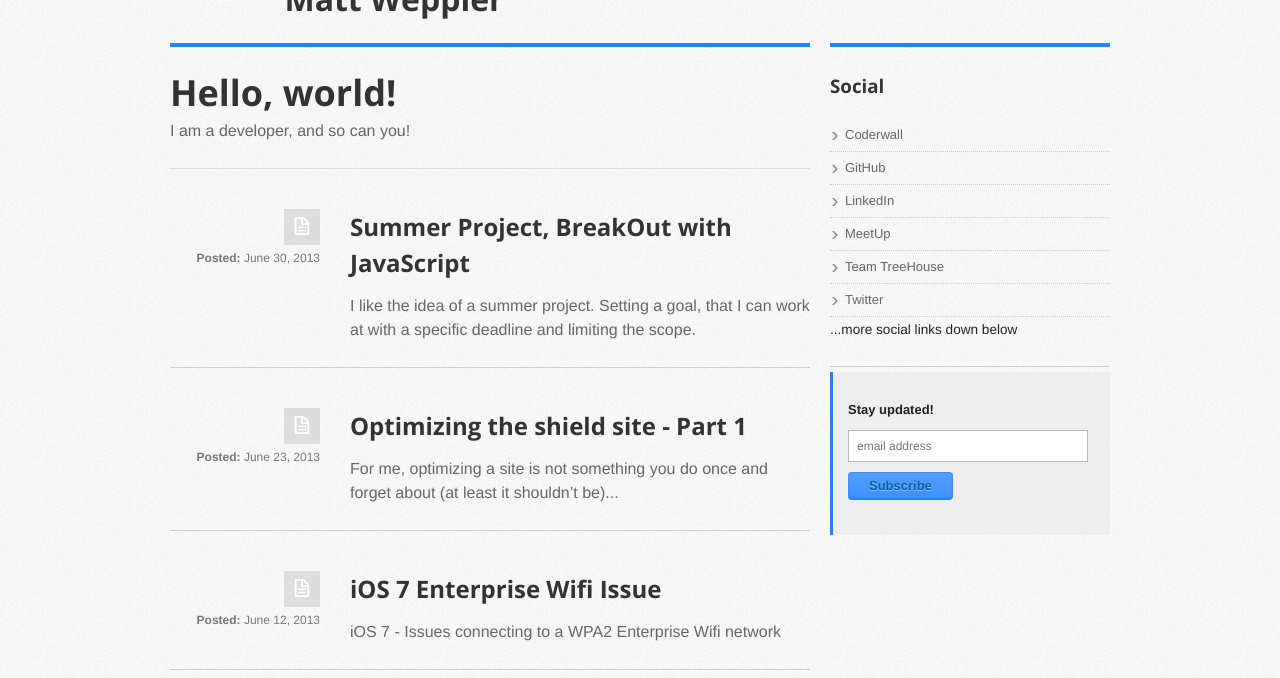
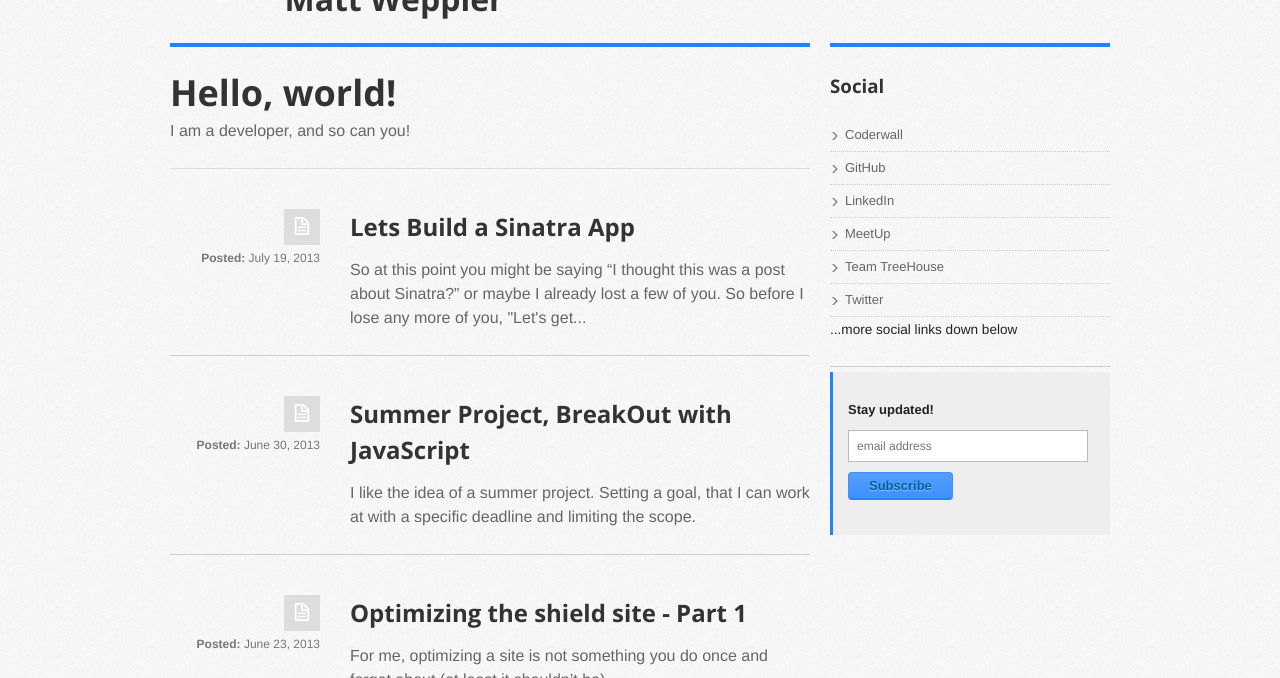
Before and after one commit to mweppler/mweppler.github.com, a Jekyll site: the page built from index.html, in a window 1280 px wide and 900 px high, cut to the strip 222-900 px from the top of the window. Built offline with Jekyll 4.4.1, drawn with Linux system fonts in a browser that asks for light colours; nearby versions of some CDN libraries; comment, search, counter and statistics services are not loaded; some of the changed lines change nothing that is shown; some of the changed text lies outside the part shown.

Commit message:
posting lets build a sinatra app

```diff
--- a/_posts/_2013-07-19-lets-build-a-sinatra-app.md
+++ b/_posts/2013-07-19-lets-build-a-sinatra-app.md
@@ -3,7 +3,7 @@ layout: post
 meta-description: Building a simple sinatra app.
 meta-keywords: sinatra, haml, datamapper
 preview: |
-  So at this point you  might be saying “I thought this was a post about Sinatra?” or maybe I already lost a few of you. So before I lose any more of you, "Let's get the show on the road!".
+  So at this point you  might be saying “I thought this was a post about Sinatra?” or maybe I already lost a few of you. So before I lose any more of you, "Let's get the [[show]] on the road!".
 syntax-highlighting: true
 title: Lets Build a Sinatra App
 ---
@@ -20,7 +20,29 @@ I have to make a few assumptions here in order to keep this a blog post. One is
 
 I'll start by modeling the app a bit. For now just the basics. I am going to have a video object with fields like title, length, description, image & genre. I'll need a storage location. I’ll need a way to add this info about the video, upload the video, and watch it, especially on my iPad.
 
-A few things to note, I am developing and running this from my Mac. I believe everything should work just the same on Linux, though I'm not so sure about Windows. Some things will be commands I run from the terminal. To begin, we need to open terminal and install a few things. If you're not comfortable on the commandline I'd suggest you read up on basics. You should still be able to follow along, but if your goal is to be a developer you should really have a basic understanding. If you have a few hours and about $24, a great resource is the "Meet the Command Line" videos over at http://peepcode.com
+A few things to note, I am developing and running this from my Mac. I believe everything should work just the same on Linux, though I'm not so sure about Windows. I will be using haml http://haml.info/ for the markup. So instead of having to type out this:
+
+{% highlight html %}
+<section class=”container”>
+  <h1><%= post.title %></h1>
+  <h2><%= post.subtitle %></h2>
+  <div class=”content”>
+    <%= post.content %>
+  </div>
+</section>
+{% endhighlight %}
+
+we can just type this:
+
+{% highlight ruby %}
+%section.container
+  %h1= post.title
+  %h2= post.subtitle
+  .content
+    = post.content
+{% endhighlight %}
+
+Time to kick things off, we need to open terminal and install a few things. If you're not comfortable on the commandline I'd suggest you read up on basics. You should still be able to follow along, but if your goal is to be a developer you should really have a basic understanding. If you have a few hours and about $24, a great resource is the "Meet the Command Line" videos over at http://peepcode.com
 
     https://peepcode.com/products/meet-the-command-line
     https://peepcode.com/products/advanced-command-line
@@ -167,7 +189,7 @@ configure do
 end
 {% endhighlight %}
 
-Our video class is going to need to inherit from DataMapper:
+Our video class is going to need access to some DataMapper methods so well need to include it in our models:
 
 {% highlight ruby %}
 class Video
@@ -261,7 +283,6 @@ I want to finish off this first sprint by building out our layout:
     %meta{"http-equiv" => "X-UA-Compatible", :content => "IE=edge,chrome=1" }
     %meta{ :charset => "utf-8" }
     %title= @title || 'The Video Store'
-    %link{ :rel => "stylesheet",  :href => "/css/styles.css" }
   %body
     .container
       = yield
@@ -318,23 +339,23 @@ Now lets create the view which is basically a form. Within the views directory c
 
 {% highlight ruby %}
 %h1= @title
-%form{ :action => "/video/create", :method => "post", :id => "video-form", :enctype => "multipart/form-data" }
+%form#video-form{ :action => "/video/create", :method => "post", :enctype => "multipart/form-data" }
   %label Title:
-  %input{ :type => "text", :name => "video[title]", :id => "title" }
+  %input#title{ :type => "text", :name => "video[title]" }
   %label Description:
-  %input{ :type => "text", :name => "video[description]", :id => "description" }
+  %input#description{ :type => "text", :name => "video[description]" }
   %label Genre:
-  %input{ :type => "text", :name => "video[genre]", :id => "genre" }
+  %input#genre{ :type => "text", :name => "video[genre]" }
   %label Length:
-  %input{ :type => "text", :name => "video[length]", :id => "length" }
+  %input#length{ :type => "text", :name => "video[length]" }
   %label Image:
-  %input{ :type => "file", :name => "image-file", :id => "image-file" }
+  %input#image-file{ :type => "file", :name => "image-file" }
   %label Video:
-  %input{ :type => "file", :name => "video-file", :id => "video-file" }
+  %input#video-file{ :type => "file", :name => "video-file" }
   %input{ :type => "submit" }
 {% endhighlight %}
 
-Create a view to show our success message 'create.haml' and add a simple:
+Create another view to show our success message 'create.haml' and add a simple:
 
 {% highlight ruby %}
 %h1= @message
@@ -377,39 +398,41 @@ body { width: 100%; }
 .container { margin: 0 auto; max-width: 960px; }
 {% endhighlight %}
 
-Now lets clean up the upload form. Update the upload.haml file with:
+Now lets clean up the upload form. Update the new.haml file with:
 
 {% highlight ruby %}
-%form{ :action => "/video/create", :class => "pure-form pure-form-aligned", :method => "post", :id => "video-form", :enctype => "multipart/form-data" }
+%form#video-form.pure-form.pure-form-aligned{ :action => "/video/create", :method => "post", :enctype => "multipart/form-data" }
   %fieldset
     %legend= @title
-    %div{ :class => "pure-control-group" }
+    .pure-control-group
       %label Title:
-      %input{ :type => "text", :name => "video[title]", :id => "title" }
+      %input#title{ :type => "text", :name => "video[title]" }
 
-    %div{ :class => "pure-control-group" }
+    .pure-control-group
       %label Description:
-      %textarea{ :name => "video[description]", :id => "description" }
+      %textarea#description{ :name => "video[description]" }
 
-    %div{ :class => "pure-control-group" }
+    .pure-control-group
       %label Genre:
-      %input{ :type => "text", :name => "video[genre]", :id => "genre" }
+      %input#genre{ :type => "text", :name => "video[genre]" }
 
-    %div{ :class => "pure-control-group" }
+    .pure-control-group
       %label Length:
-      %input{ :type => "text", :name => "video[length]", :id => "length" }
+      %input#length{ :type => "text", :name => "video[length]" }
 
-    %div{ :class => "pure-control-group" }
-      %label>Image:
-      %input{ :type => "file", :name => "image-file", :id => "image-file" }
+    .pure-control-group
+      %label Image:
+      %input#image-file{ :type => "file", :name => "image-file" }
 
-    %div{ :class => "pure-control-group" }
-      %label>Video:
-      %input{ :type => "file", :name => "video-file", :id => "video-file" }
+    .pure-control-group
+      %label Video:
+      %input#video-file{ :type => "file", :name => "video-file" }
 
-    %div{ :class => "pure-controls" }
-      %button{ :type => "submit", :class => "pure-button pure-button-primary" } Submit
+    .pure-controls
+      %button.pure-button.pure-button-primary{ :type => "submit" } Submit
 {% endhighlight %}
+
+![New/Upload View](/img/for-posts/lets-build-a-sinatra-app/new-view.png "New/Upload View")
 
 Now that thats out of the way lets add a way to view videos that we've uploaded. In other words lets add a /video/list route in video_store.rb:
 
@@ -432,7 +455,7 @@ end
   %a{ :href => "/video/list" } Available Videos
 {% endhighlight %}
 
-Make this view pretty:
+Make this list.haml view pretty:
 
 {% highlight ruby %}
 %h1= @title
@@ -452,6 +475,8 @@ Make this view pretty:
         %td= video.genre
 {% endhighlight %}
 
+![List View](/img/for-posts/lets-build-a-sinatra-app/list-view.png "List View")
+
 Ok, one last step. Lets add a way to get all the videos details as we'll as an option to watch it! So lets add the route in video_store.rb:
 
 {% highlight ruby %}
@@ -466,7 +491,13 @@ get '/video/show/:id' do
 end
 {% endhighlight %}
 
-...and we'll add a link in the list view. We'll make the title the link element:
+...and we'll add a link in the list view list.haml. We'll make the title the link element so update the code:
+
+{% highlight ruby %}
+%td= video.title
+{% endhighlight %}
+
+to:
 
 {% highlight ruby %}
 %td
@@ -499,23 +530,8 @@ For now we're just going to add the same elements from the list view, only we'll
 ...and add a watch link. Wait a watch link? Yeah a watch link:
 
 {% highlight ruby %}
-%h1= @title
-%table.pure-table
-  %thead
-    %tr
-      %td Title
-      %td Length
-      %td Description
-      %td Genre
-      %td
-  %tbody
-    %tr
-      %td= @video.title
-      %td= @video.length
-      %td= @video.description
-      %td= @video.genre
-      %td
-        %a{ :href => "#" } Watch
+%td
+  %a{ :href => "#" } Watch
 {% endhighlight %}
 
 So does this mean we're going to need a route and view as well? Umm, yeah sure. Can you handle that?
@@ -524,6 +540,8 @@ So does this mean we're going to need a route and view as well? Umm, yeah sure.
 %td
   %a{ :href => "/video/watch/#{@video.id}" } Watch
 {% endhighlight %}
+
+![Show View](/img/for-posts/lets-build-a-sinatra-app/show-view.png "Show View")
 
 So thats the link. What about the route:
 
@@ -562,4 +580,8 @@ end
   Your browser does not support the <code>video</code> element.
 {% endhighlight %}
 
-Wow that was a lot of work. Its time for another high five and commit! It's also time for me to cut the cord, or kick you out of the nest. Get some copy/paste action going, add in a touch of google. I think you can take it from here and continue building on top of this project. View the project here: https://github.com/mweppler/the-video-store
+![Watch View](/img/for-posts/lets-build-a-sinatra-app/watch-view.png "Watch View")
+
+Wow that was a lot of work. Its time for another high five and commit! It's also time for me to cut the cord, or kick you out of the nest. Get some copy/paste action goingon, and add in a touch of google. I think you can take it from here and continue building on top of this project.
+
+You can double check your work with the project here: https://github.com/mweppler/the-video-store
```
Also changed, not shown: img/for-posts/lets-build-a-sinatra-app/list-view.png (added), img/for-posts/lets-build-a-sinatra-app/new-view.png (added), img/for-posts/lets-build-a-sinatra-app/show-view.png (added), img/for-posts/lets-build-a-sinatra-app/watch-view.png (added).
